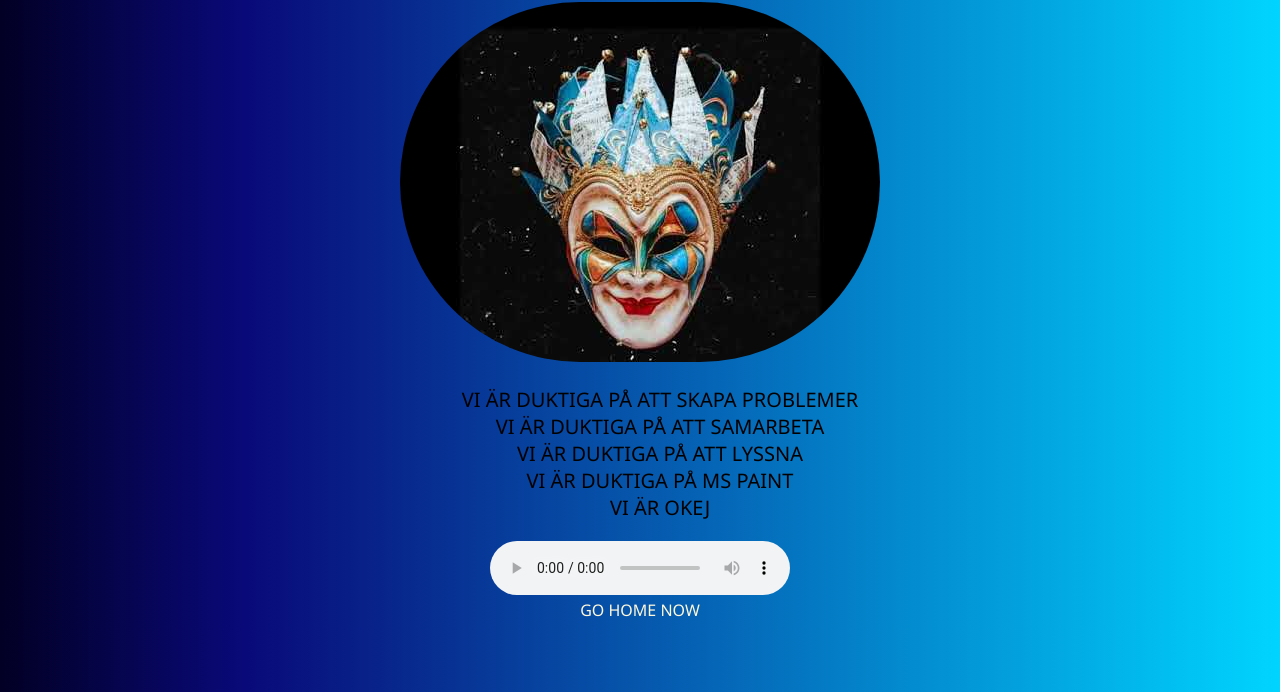
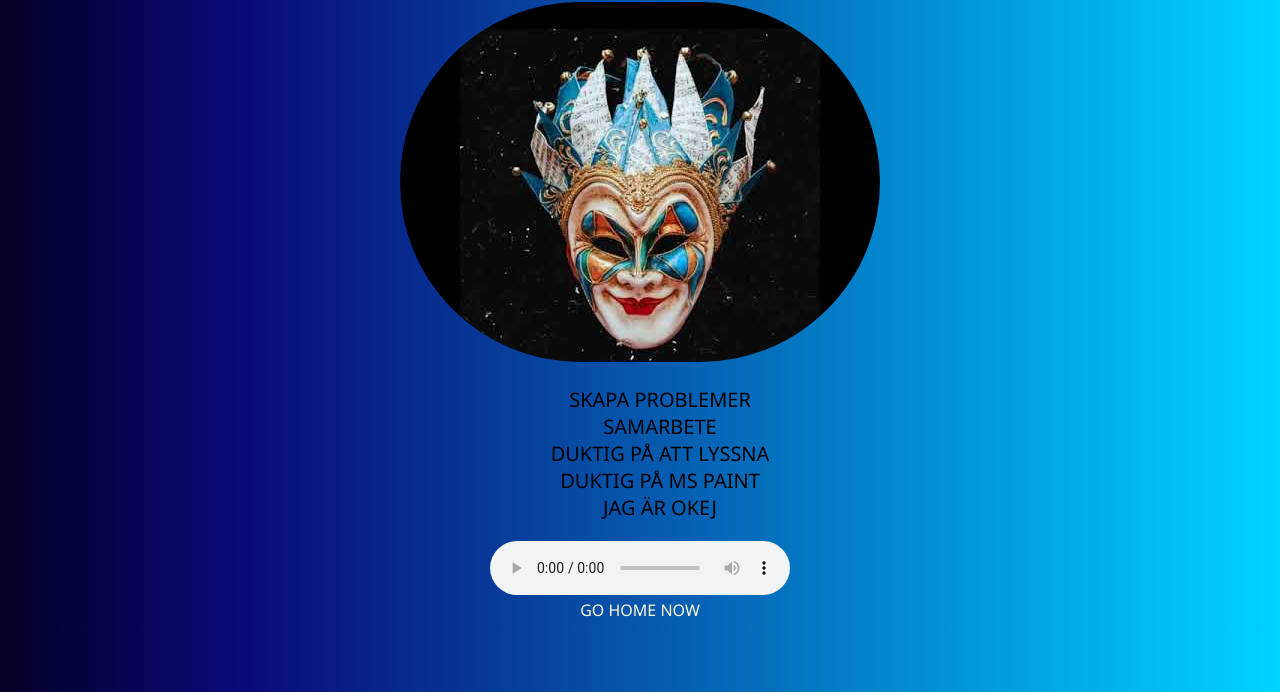
Before and after one commit to Haal20/GruppEtt, a plain HTML site: page dani-sida.html in a window 1280 px wide. Shown: the part 108-800 px from the top of the page. Drawn offline with Linux system fonts and the light colour scheme.

Commit message:
dani change

```diff
--- a/dani-sida.html
+++ b/dani-sida.html
@@ -16,11 +16,11 @@
 
    <div class="list">
             <ul>
-                <li>Vi är Duktiga på att skapa problemer</li>
-                 <li>Vi är Duktiga på att samarbeta</li>
-                  <li>Vi är Duktiga på att lyssna</li>
-                  <li>Vi är Duktiga på MS Paint</li>
-                  <li>Vi är okej</li>
+                <li>Skapa problemer</li>
+                 <li>Samarbete</li>
+                  <li>Duktig på att lyssna</li>
+                  <li>Duktig på MS Paint</li>
+                  <li> Jag är okej</li>
                  </ul>
                 </div>
                  <audio src="https://indreika.se/land/Boris%20Brejcha%20@%20Grand%20Palais%20in%20Paris,%20France%20for%20Cercle.mp3" controls="">
```
